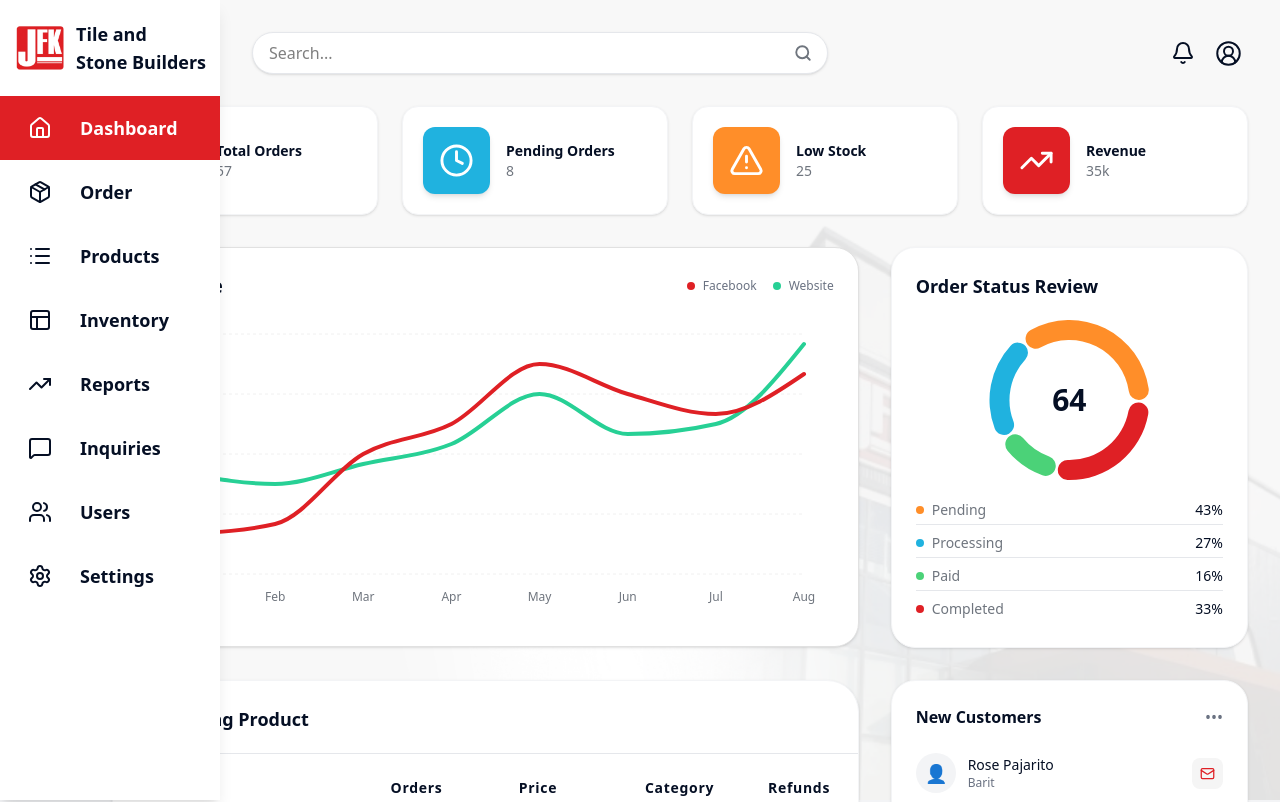
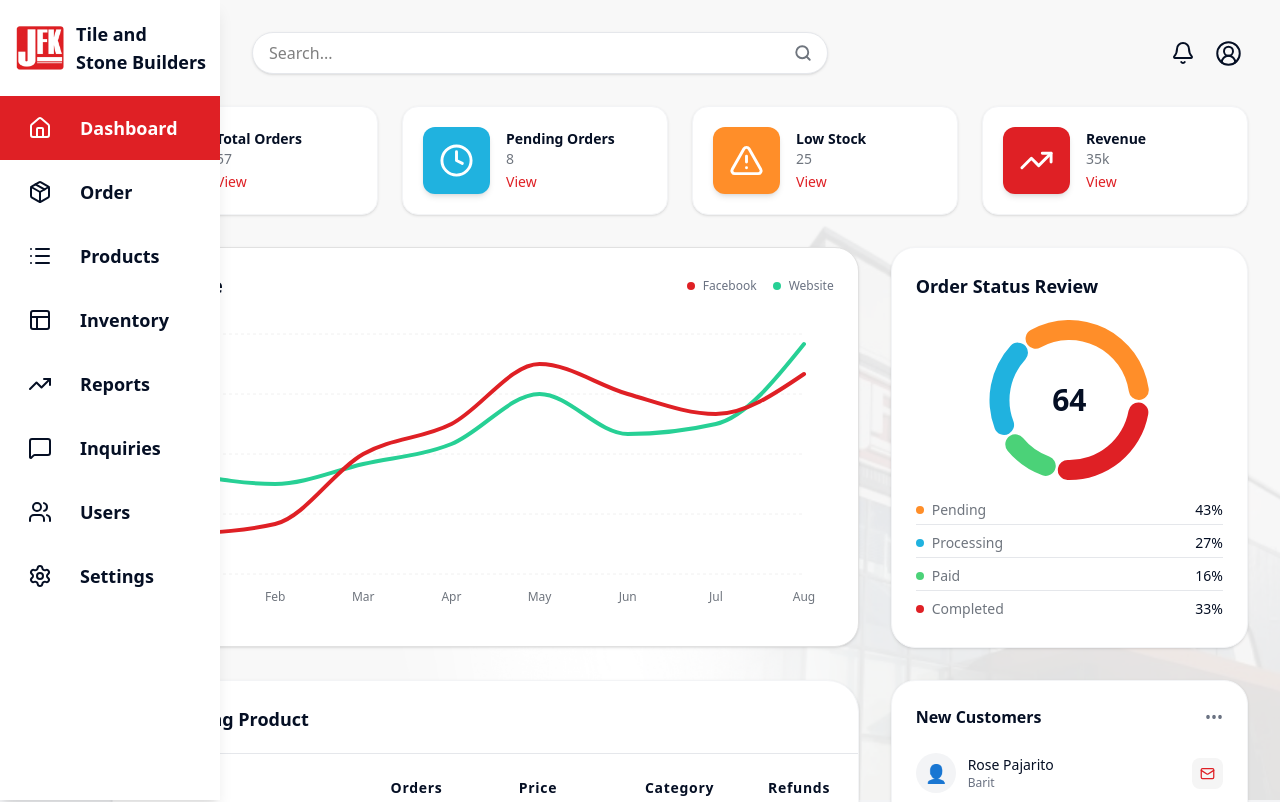
Before and after one commit to MabISayAh/AdminJaFaKa, a React (Vite) app: page / in a window 1280 px wide. Shown: the top 802 px of the page. Built offline with nearby package versions, Linux system fonts and the light colour scheme.

Commit message:
Add files via upload

```diff
--- a/src/pages/Dashboard.tsx
+++ b/src/pages/Dashboard.tsx
@@ -101,10 +101,10 @@ const branchData: BranchItem[] = [
 
       {/* Grid Layouts */}
       <div className="flex flex-wrap gap-6 mb-8">
-        <MetricCard title="Total Orders" value="57" color="bg-[#4BD278]" icon={ShoppingCart} />
-        <MetricCard title="Pending Orders" value="8" color="bg-[#20B2DF]" icon={Clock} />
-        <MetricCard title="Low Stock" value="25" color="bg-[#FF8E29]" icon={AlertTriangle} />
-        <MetricCard title="Revenue" value="35k" color="bg-[#DF2025]" icon={TrendingUp} />
+        <MetricCard title="Total Orders" value="57" color="bg-[#4BD278]" icon={ShoppingCart} showView={true} viewPath="/orders" />
+        <MetricCard title="Pending Orders" value="8" color="bg-[#20B2DF]" icon={Clock} showView={true} viewPath="/orders"/>
+        <MetricCard title="Low Stock" value="25" color="bg-[#FF8E29]" icon={AlertTriangle} showView={true} viewPath="/inventory"/>
+        <MetricCard title="Revenue" value="35k" color="bg-[#DF2025]" icon={TrendingUp} showView={true} viewPath="/reports"/>
       </div>
 
       <div className="grid grid-cols-1 xl:grid-cols-3 gap-8 mb-8">
```
